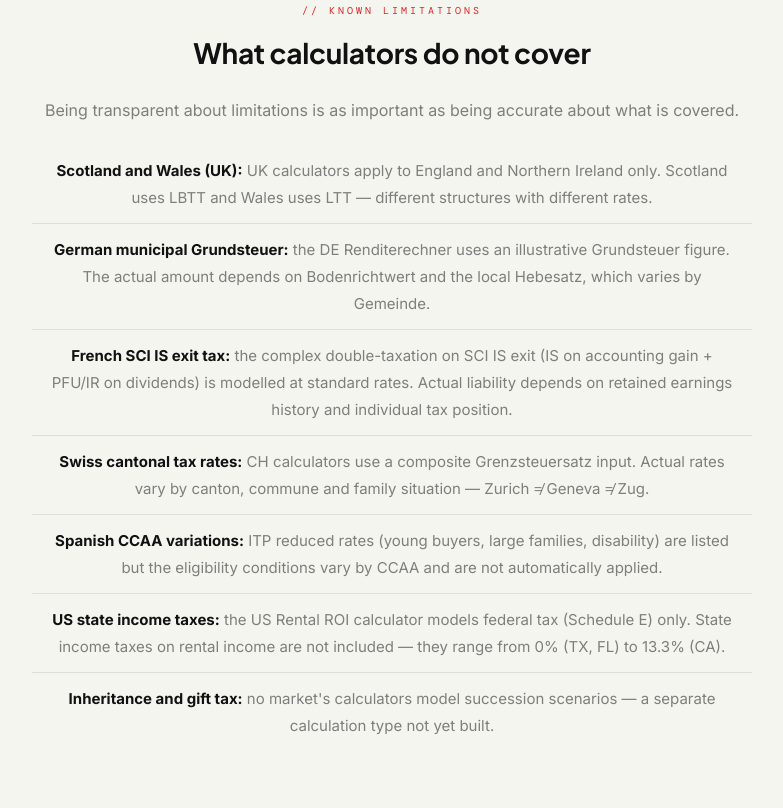
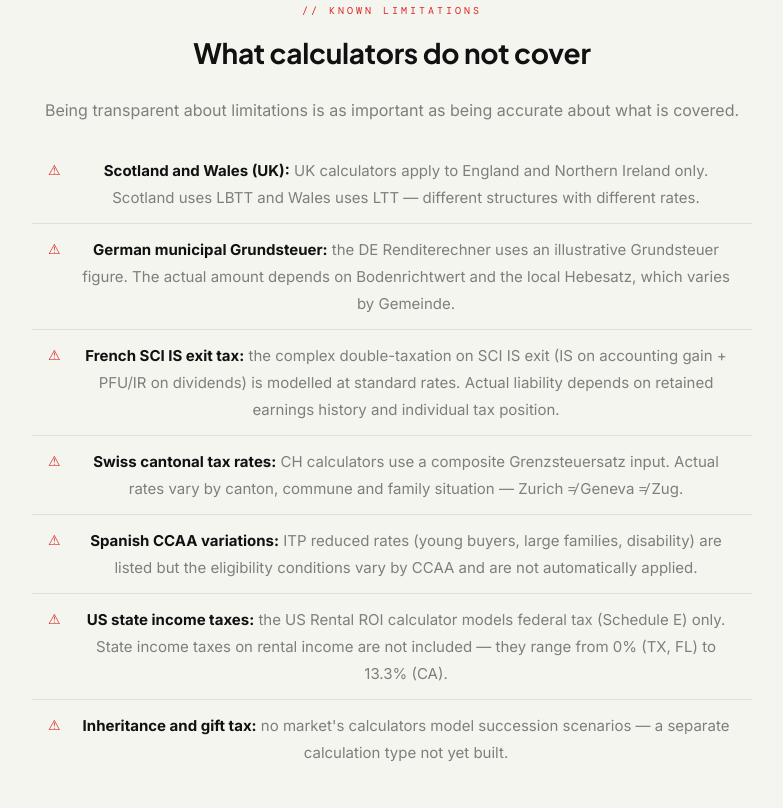
Before and after one commit to mmandai/methodology, a plain HTML site: page index.html in a window 1280 px wide. Shown: the part 4872-5680 px from the top of the page, without its empty margins (248-1031 px from the left). Drawn offline with nearby package versions, Linux system fonts and the light colour scheme.

Commit message:
Update index.html

```diff
--- a/index.html
+++ b/index.html
@@ -106,6 +106,8 @@
     .limit-list li{font-size:15px;color:var(--muted);line-height:1.8;padding:12px 16px;border-bottom:1px solid var(--line);}
     .limit-list li:last-child{border-bottom:none;}
     .limit-list li strong{color:var(--text);}
+    .limit-list li{padding:12px 16px 12px 44px;position:relative;}
+    .limit-list li::before{content:'⚠';position:absolute;left:16px;color:var(--red);font-size:14px;}
 
     /* CALC LINKS TABLE */
     .calc-table{width:100%;border-collapse:collapse;margin:24px auto;font-size:14px;text-align:left;}
```
